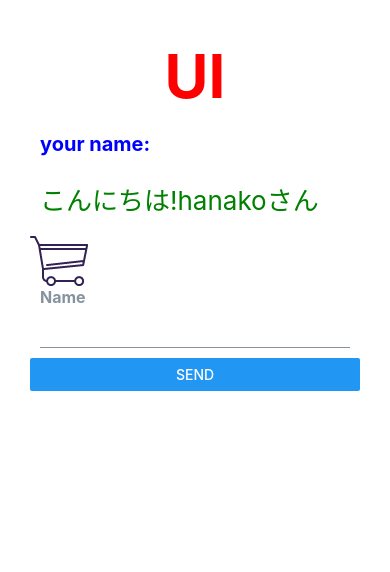
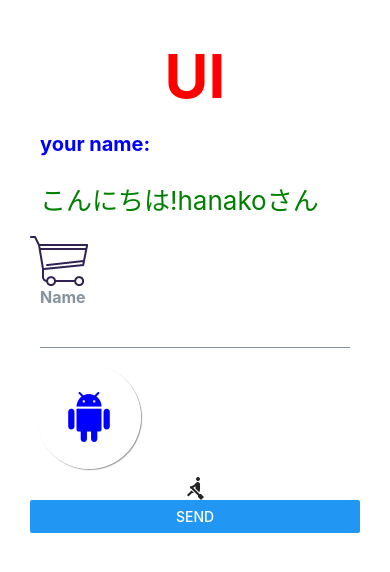
Before and after one commit to ryuzo111/react-native-study, a React Native app: screen / in a window 390 px wide. Shown: the top 572 px of the page. Built offline with nearby package versions, Linux system fonts and the light colour scheme.

Commit message:
icon実装

```diff
--- a/App.js
+++ b/App.js
@@ -1,7 +1,6 @@
 import React,{Component} from 'react';
 import { SectionList, FlatList, StatusBar, Switch, Image,TextInput, Button, Alert, StyleSheet, Text, View} from 'react-native';
-// import { FormLabel, FormInput, FormValidationMessage } from 'react-native-elements';
-import { Input } from 'react-native-elements';
+import { Input, Icon } from 'react-native-elements';
 
 export default class App extends Component {
 
@@ -25,6 +24,14 @@ export default class App extends Component {
         <Welcome name="hanako"></Welcome>
         <Image source={require('./image/kart.png')}/>
         <Input label="Name" onChangeText={this.onChangeInput}/>
+        <Icon
+        raised
+        size={50}
+        type='material'
+        name='android'
+        color='#0000ff'></Icon>
+          <Icon
+          name='rowing' />
         <Button title='send' onPress={this.doAction}></Button>
       </View>
     );
```
